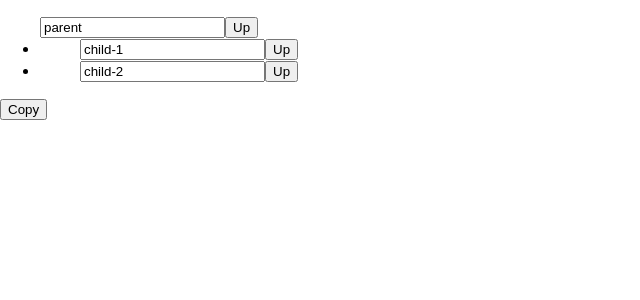
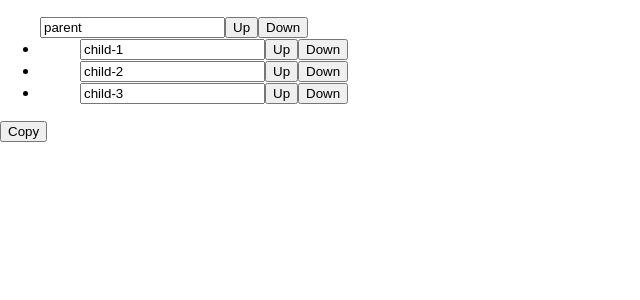
Before and after one commit to yszk0123/outline, a React (Create React App) app: page / in a window 1280 px wide. Shown: the top 300 px of the page, without its empty margins (0-640 px from the left). Built offline with nearby package versions, Linux system fonts and the light colour scheme.

Commit message:
feat: implement "move down"

```diff
--- a/src/components/App.tsx
+++ b/src/components/App.tsx
@@ -26,6 +26,7 @@ const initialData: Data = {
     children: [
       { id: generateId(), text: 'child-1' },
       { id: generateId(), text: 'child-2' },
+      { id: generateId(), text: 'child-3' },
     ],
   },
 };
@@ -34,9 +35,10 @@ interface TreeViewProps {
   tree: Tree;
   onChange: (tree: Tree, text: string) => void;
   onMoveUp: (tree: Tree) => void;
+  onMoveDown: (tree: Tree) => void;
 }
 
-function TreeView({ tree, onChange, onMoveUp }: TreeViewProps) {
+function TreeView({ tree, onChange, onMoveUp, onMoveDown }: TreeViewProps) {
   const handleChange = useCallback(
     (event: React.ChangeEvent<HTMLInputElement>) => {
       const text = event.currentTarget.value;
@@ -50,15 +52,27 @@ function TreeView({ tree, onChange, onMoveUp }: TreeViewProps) {
     },
     [tree, onMoveUp],
   );
+  const handleMoveDown = useCallback(
+    (_event: React.MouseEvent) => {
+      onMoveDown(tree);
+    },
+    [tree, onMoveDown],
+  );
 
   return (
     <ul>
       <input type="text" value={tree.text} onChange={handleChange} />
       <button onClick={handleMoveUp}>Up</button>
+      <button onClick={handleMoveDown}>Down</button>
       {(tree.children || []).map((child, i) => {
         return (
           <li key={i}>
-            <TreeView tree={child} onChange={onChange} onMoveUp={onMoveUp} />
+            <TreeView
+              tree={child}
+              onChange={onChange}
+              onMoveUp={onMoveUp}
+              onMoveDown={onMoveDown}
+            />
           </li>
         );
       })}
@@ -86,6 +100,7 @@ function updateTree(
 enum ActionType {
   TEXT_CHANGED = 'TEXT_CHANGED',
   MOVE_UP = 'MOVE_UP',
+  MOVE_DOWN = 'MOVE_DOWN',
 }
 
 type Action =
@@ -95,6 +110,10 @@ type Action =
     }
   | {
       type: ActionType.MOVE_UP;
+      payload: { id: string };
+    }
+  | {
+      type: ActionType.MOVE_DOWN;
       payload: { id: string };
     };
 
@@ -134,6 +153,32 @@ function reducer(state: Data, action: Action): Data {
         });
         return;
       }
+      case ActionType.MOVE_DOWN: {
+        const { id } = action.payload;
+        updateTree(data.tree, id, (tree, parent) => {
+          if (!parent) {
+            return;
+          }
+
+          const children = parent.children;
+          if (!children) {
+            return;
+          }
+
+          const index = children.findIndex(e => e.id === tree.id);
+          if (index < 0 || index === children.length - 1) {
+            return;
+          }
+
+          parent.children = [
+            ...children.slice(0, index),
+            children[index + 1],
+            tree,
+            ...children.slice(index + 2),
+          ];
+        });
+        return;
+      }
     }
   });
 }
@@ -149,6 +194,9 @@ export function App() {
   const handleMoveUp = useCallback((tree: Tree) => {
     dispatch({ type: ActionType.MOVE_UP, payload: { id: tree.id } });
   }, []);
+  const handleMoveDown = useCallback((tree: Tree) => {
+    dispatch({ type: ActionType.MOVE_DOWN, payload: { id: tree.id } });
+  }, []);
 
   return (
     <div>
@@ -156,6 +204,7 @@ export function App() {
         tree={data.tree}
         onChange={handleChange}
         onMoveUp={handleMoveUp}
+        onMoveDown={handleMoveDown}
       />
       <button onClick={handleCopy}>Copy</button>
     </div>
```
